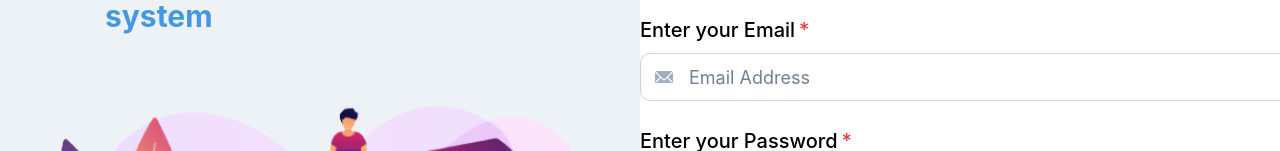
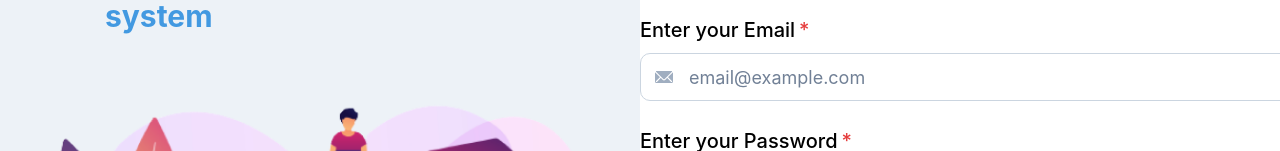
Before and after one commit to ali9ahmad/lmsUlabX, a React (Vite) app: page / in a window 1280 px wide. Shown: the part 188-339 px from the top of the page. Built offline with nearby package versions, Linux system fonts and the light colour scheme.

Commit message:
safe milestone to back up

```diff
--- a/src/components/MyVerHookForm.jsx
+++ b/src/components/MyVerHookForm.jsx
@@ -27,7 +27,12 @@ export default function MyVerHookForm() {
   //   formState: { errors, isSubmitting },
   // } = useForm();
 
-  const form = useForm();
+  const form = useForm({
+    defaultValues: {
+      email: '',
+      password: '',
+    },
+  });
   const { control, register, handleSubmit, formState } = form;
 
   const { errors, isSubmitting } = formState;
@@ -56,7 +61,7 @@ export default function MyVerHookForm() {
             <Input
               type="email"
               id="email"
-              placeholder="Email Address"
+              placeholder="email@example.com"
               w="100%"
               borderColor="gray.300"
               borderRadius="10px"
```
